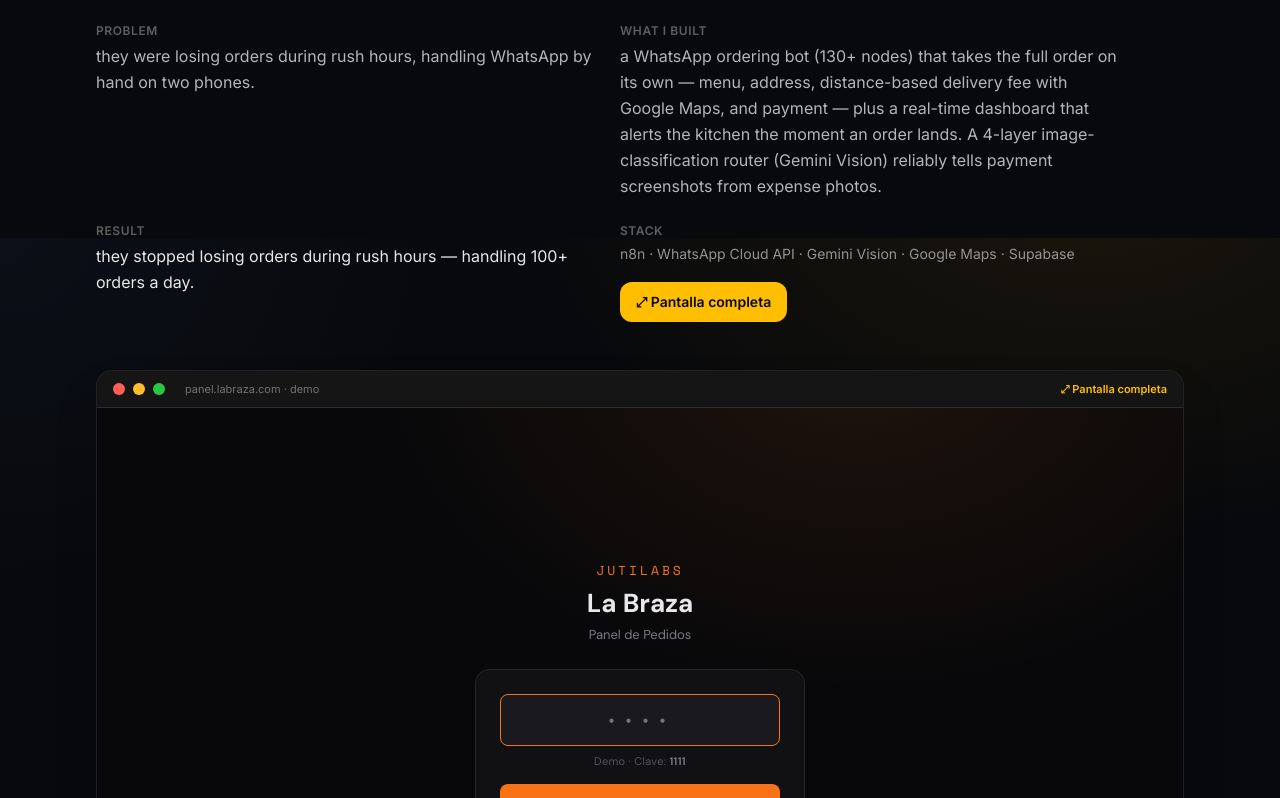
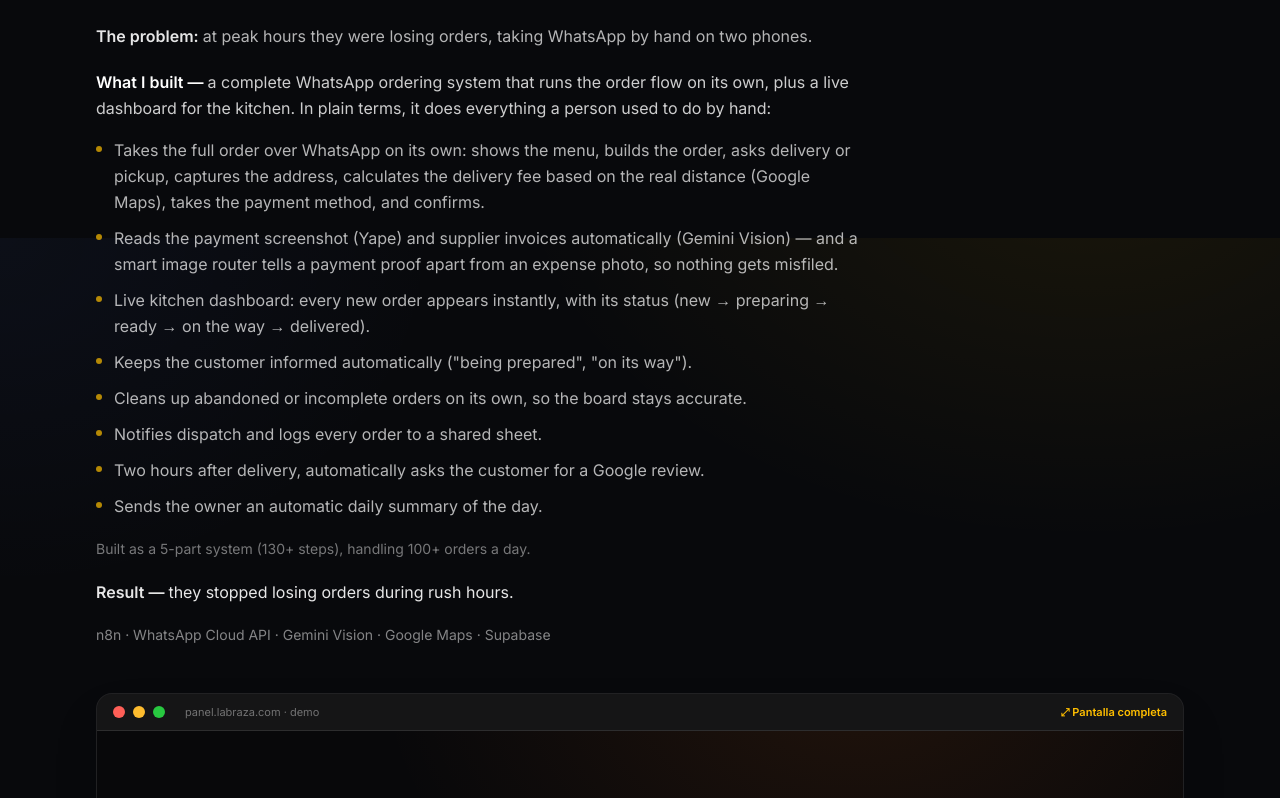
Before and after one commit to tomasmj503/tom-portfolio, a React (Vite) app: page / in a window 1280 px wide. Shown: the part 1362-2160 px from the top of the page. Built offline with nearby package versions, Linux system fonts and the light colour scheme.

Commit message:
feat(copy): complete non-technical Work copy, add Oráculo project, clean contact, single fullscreen, 16:9 video

```diff
--- a/src/App.tsx
+++ b/src/App.tsx
@@ -15,7 +15,7 @@ function Reveal({
     const el = ref.current; if (!el) return;
     const obs = new IntersectionObserver(
       (entries) => entries.forEach((e) => { if (e.isIntersecting) { setVisible(true); obs.unobserve(e.target); } }),
-      { threshold: 0.1, rootMargin: '0px 0px -40px 0px' },
+      { threshold: 0.08, rootMargin: '0px 0px -40px 0px' },
     );
     obs.observe(el);
     return () => obs.disconnect();
@@ -30,16 +30,10 @@ function Reveal({
 
 type Zoom = (src: string, alt: string) => void;
 
-// ─────────────────────────────────────────────────────────────
-//  Caption
-// ─────────────────────────────────────────────────────────────
-function Caption({ children }: { children: React.ReactNode }) {
-  return <p className="mt-2 text-center text-xs text-white/40">{children}</p>;
-}
+const Caption = ({ children }: { children: React.ReactNode }) =>
+  <p className="mt-2 text-center text-xs text-white/40">{children}</p>;
 
-// ─────────────────────────────────────────────────────────────
-//  Wide — horizontal media (workflows, store), object-contain, zoomable
-// ─────────────────────────────────────────────────────────────
+// ── Wide — horizontal media (workflows, store), object-contain, zoomable ──
 function Wide({ src, alt, onZoom, caption }: { src: string; alt: string; onZoom: Zoom; caption?: string }) {
   const [failed, setFailed] = useState(false);
   return (
@@ -58,9 +52,7 @@ function Wide({ src, alt, onZoom, caption }: { src: string; alt: string; onZoom:
   );
 }
 
-// ─────────────────────────────────────────────────────────────
-//  Phone — tall chat screenshot in a device frame, zoomable
-// ─────────────────────────────────────────────────────────────
+// ── Phone — tall screenshot in a device frame, zoomable ──
 function Phone({ src, alt, onZoom, caption }: { src: string; alt: string; onZoom: Zoom; caption?: string }) {
   const [failed, setFailed] = useState(false);
   return (
@@ -79,9 +71,7 @@ function Phone({ src, alt, onZoom, caption }: { src: string; alt: string; onZoom
   );
 }
 
-// ─────────────────────────────────────────────────────────────
-//  BrowserFrame — window chrome wrapper (live iframe)
-// ─────────────────────────────────────────────────────────────
+// ── BrowserFrame — window chrome wrapper (live iframe) ──
 function BrowserFrame({ url, fullscreenHref, children }: { url: string; fullscreenHref: string; children: React.ReactNode }) {
   return (
     <div className="overflow-hidden rounded-2xl border border-white/10 bg-[#08080a] shadow-2xl">
@@ -98,9 +88,7 @@ function BrowserFrame({ url, fullscreenHref, children }: { url: string; fullscre
   );
 }
 
-// ─────────────────────────────────────────────────────────────
-//  Lightbox
-// ─────────────────────────────────────────────────────────────
+// ── Lightbox ──
 function Lightbox({ src, alt, onClose }: { src: string; alt: string; onClose: () => void }) {
   useEffect(() => {
     const onKey = (e: KeyboardEvent) => e.key === 'Escape' && onClose();
@@ -119,9 +107,7 @@ function Lightbox({ src, alt, onClose }: { src: string; alt: string; onClose: ()
   );
 }
 
-// ─────────────────────────────────────────────────────────────
-//  Atoms
-// ─────────────────────────────────────────────────────────────
+// ── Atoms ──
 const Chip = ({ children }: { children: React.ReactNode }) => (
   <span className="rounded-full border border-white/10 bg-white/[0.03] px-3 py-1 text-xs font-medium text-white/60">{children}</span>
 );
@@ -134,9 +120,48 @@ const ArrowOut = () => (
   <svg width="14" height="14" viewBox="0 0 24 24" fill="none" stroke="currentColor" strokeWidth="2" className="shrink-0"><path d="M7 17 17 7M9 7h8v8" /></svg>
 );
 
-// ─────────────────────────────────────────────────────────────
-//  Data
-// ─────────────────────────────────────────────────────────────
+// ── ProjectCard — problem + "What I built" bullet list + result + stack + media ──
+function ProjectCard({
+  name, tag, featured, problem, lead, bullets, note, result, stack, children,
+}: {
+  name: string; tag: string; featured?: boolean;
+  problem?: string; lead: string; bullets: string[]; note?: string; result: string; stack: string;
+  children: React.ReactNode;
+}) {
+  return (
+    <Reveal as="article">
+      <div className="mb-6 flex flex-wrap items-baseline gap-x-4 gap-y-1">
+        <h3 className="font-display text-2xl font-bold text-white sm:text-3xl">{name}</h3>
+        <span className="text-sm font-medium text-white/40">{tag}</span>
+        {featured && <span className="rounded-full border border-amber/30 bg-amber/10 px-2.5 py-0.5 text-[11px] font-semibold uppercase tracking-wider text-amber">Live demo</span>}
+      </div>
+
+      <div className="max-w-3xl space-y-5">
+        {problem && (
+          <p className="leading-relaxed text-white/70"><span className="font-semibold text-white/90">The problem: </span>{problem}</p>
+        )}
+        <div>
+          <p className="leading-relaxed text-white/80"><span className="font-semibold text-white">What I built — </span>{lead}</p>
+          <ul className="mt-4 space-y-2.5">
+            {bullets.map((b) => (
+              <li key={b} className="flex gap-3 leading-relaxed text-white/70">
+                <span className="mt-[9px] h-1.5 w-1.5 shrink-0 rounded-full bg-amber/70" />
+                <span>{b}</span>
+              </li>
+            ))}
+          </ul>
+        </div>
+        {note && <p className="text-sm text-white/45">{note}</p>}
+        <p className="leading-relaxed"><span className="font-semibold text-white/90">Result — </span><span className="text-white/90">{result}</span></p>
+        <p className="text-sm text-white/50">{stack}</p>
+      </div>
+
+      <div className="mt-12">{children}</div>
+    </Reveal>
+  );
+}
+
+// ── Data ──
 const HERO_STACK = ['n8n', 'WhatsApp Cloud API', 'Claude & Claude Code', 'Gemini', 'Supabase', 'Vercel', 'TypeScript'];
 const TOOLS = ['Claude / Claude Code', 'n8n', 'WhatsApp Cloud API', 'Telegram', 'Gemini Vision', 'GPT-4o mini', 'Google Maps', 'Supabase', 'Google Sheets', 'TypeScript', 'Vercel'];
 const EMAIL = 'tomas-mj@hotmail.com';
@@ -144,42 +169,6 @@ const LINKEDIN = 'https://www.linkedin.com/in/tomasemiliomunozdigital/';
 const GITHUB = 'https://github.com/tomasmj503';
 const DEMO_TIOTORO = 'https://jutilabs.com/demos/panel.html';
 const DEMO_LABRAZA = '/demos/labraza.html';
-
-// ─────────────────────────────────────────────────────────────
-//  Sub-components
-// ─────────────────────────────────────────────────────────────
-function ProjectHead({ name, tag, featured }: { name: string; tag: string; featured?: boolean }) {
-  return (
-    <div className="mb-6 flex flex-wrap items-baseline gap-x-4 gap-y-1">
-      <h3 className="font-display text-2xl font-bold text-white sm:text-3xl">{name}</h3>
-      <span className="text-sm font-medium text-white/40">{tag}</span>
-      {featured && <span className="rounded-full border border-amber/30 bg-amber/10 px-2.5 py-0.5 text-[11px] font-semibold uppercase tracking-wider text-amber">Live demo</span>}
-    </div>
-  );
-}
-function Field({ label, children, strong }: { label: string; children: React.ReactNode; strong?: boolean }) {
-  return (
-    <div>
-      <div className="mb-1 text-xs font-semibold uppercase tracking-wider text-white/35">{label}</div>
-      <p className={`leading-relaxed ${strong ? 'text-white/90' : 'text-white/70'}`}>{children}</p>
-    </div>
-  );
-}
-function Narrative({ problem, built, result, stack, cta }: {
-  problem: string; built: string; result: string; stack: string; cta?: { label: string; href: string };
-}) {
-  return (
-    <div className="grid max-w-5xl gap-6 sm:grid-cols-2">
-      <Field label="Problem">{problem}</Field>
-      <Field label="What I built">{built}</Field>
-      <Field label="Result" strong>{result}</Field>
-      <div className="flex flex-col items-start gap-4">
-        <div><div className="mb-1 text-xs font-semibold uppercase tracking-wider text-white/35">Stack</div><p className="text-sm leading-relaxed text-white/55">{stack}</p></div>
-        {cta && <a href={cta.href} target="_blank" rel="noreferrer" className="inline-flex items-center gap-2 rounded-xl bg-amber px-4 py-2.5 text-sm font-bold text-ink transition hover:bg-amber/90">{cta.label}</a>}
-      </div>
-    </div>
-  );
-}
 
 // ─────────────────────────────────────────────────────────────
 //  App
@@ -238,21 +227,30 @@ export default function App() {
         <section id="work" className="border-t border-white/10 py-16 md:py-24">
           <Reveal className="mb-14 md:mb-20">
             <Eyebrow>Selected work</Eyebrow>
-            <h2 className="font-display text-3xl font-bold tracking-tight text-white sm:text-4xl">Three systems, shipped to production.</h2>
+            <h2 className="font-display text-3xl font-bold tracking-tight text-white sm:text-4xl">Systems shipped to production.</h2>
           </Reveal>
 
           <div className="space-y-24 md:space-y-36">
             {/* ── LA BRAZA ── */}
-            <Reveal as="article">
-              <ProjectHead name="La Braza" tag="restaurant · Peru" featured />
-              <Narrative
-                problem="they were losing orders during rush hours, handling WhatsApp by hand on two phones."
-                built="a WhatsApp ordering bot (130+ nodes) that takes the full order on its own — menu, address, distance-based delivery fee with Google Maps, and payment — plus a real-time dashboard that alerts the kitchen the moment an order lands. A 4-layer image-classification router (Gemini Vision) reliably tells payment screenshots from expense photos."
-                stack="n8n · WhatsApp Cloud API · Gemini Vision · Google Maps · Supabase"
-                result="they stopped losing orders during rush hours — handling 100+ orders a day."
-                cta={{ label: '⤢ Pantalla completa', href: DEMO_LABRAZA }}
-              />
-              <div className="mt-12 space-y-10">
+            <ProjectCard
+              name="La Braza" tag="restaurant · Peru" featured
+              problem="at peak hours they were losing orders, taking WhatsApp by hand on two phones."
+              lead="a complete WhatsApp ordering system that runs the order flow on its own, plus a live dashboard for the kitchen. In plain terms, it does everything a person used to do by hand:"
+              bullets={[
+                'Takes the full order over WhatsApp on its own: shows the menu, builds the order, asks delivery or pickup, captures the address, calculates the delivery fee based on the real distance (Google Maps), takes the payment method, and confirms.',
+                'Reads the payment screenshot (Yape) and supplier invoices automatically (Gemini Vision) — and a smart image router tells a payment proof apart from an expense photo, so nothing gets misfiled.',
+                'Live kitchen dashboard: every new order appears instantly, with its status (new → preparing → ready → on the way → delivered).',
+                'Keeps the customer informed automatically ("being prepared", "on its way").',
+                'Cleans up abandoned or incomplete orders on its own, so the board stays accurate.',
+                'Notifies dispatch and logs every order to a shared sheet.',
+                'Two hours after delivery, automatically asks the customer for a Google review.',
+                'Sends the owner an automatic daily summary of the day.',
+              ]}
+              note="Built as a 5-part system (130+ steps), handling 100+ orders a day."
+              result="they stopped losing orders during rush hours."
+              stack="n8n · WhatsApp Cloud API · Gemini Vision · Google Maps · Supabase"
+            >
+              <div className="space-y-10">
                 <div>
                   <BrowserFrame url="panel.labraza.com · demo" fullscreenHref={DEMO_LABRAZA}>
                     <iframe src={DEMO_LABRAZA} title="La Braza — live orders dashboard (demo)" loading="lazy"
@@ -267,19 +265,27 @@ export default function App() {
                   <Phone src="/img/labraza/whatsapp-2.png" alt="La Braza — dispatch & post-sale chat" onZoom={zoom} caption="Dispatch, review request & promos — automated" />
                 </div>
               </div>
-            </Reveal>
+            </ProjectCard>
 
             {/* ── TÍO TORO ── */}
-            <Reveal as="article">
-              <ProjectHead name="Tío Toro" tag="restaurant · Bogotá" featured />
-              <Narrative
-                problem="the owner tracked sales, expenses and cash by hand on loose sheets — no time, no expensive POS."
-                built="a single WhatsApp assistant (83-node workflow) that runs the whole back office — logs expenses by text, audio or photo (Gemini Vision reads the receipts), tracks dine-in and delivery sales, and runs the full cash register (open, withdrawals, end-of-day reconciliation), all synced to Google Sheets. On top of the data, a live analytics dashboard."
-                stack="n8n · WhatsApp Cloud API · Gemini (text, vision, audio) · Google Sheets · Chart.js"
-                result="for the first time the owner has clear numbers — daily income, expenses and cash — with no notebooks and no manual data entry."
-                cta={{ label: '⤢ Pantalla completa', href: DEMO_TIOTORO }}
-              />
-              <div className="mt-12 space-y-10">
+            <ProjectCard
+              name="Tío Toro" tag="restaurant · Bogotá" featured
+              problem="the owner tracked sales, expenses and cash by hand on loose sheets — no time, no expensive POS."
+              lead="a single WhatsApp assistant that runs the whole back office. The team just chats with it, and it keeps the books:"
+              bullets={[
+                'Logs expenses three ways: by text, by voice note, or by photo of the invoice (Gemini Vision reads the invoice and pulls the amounts).',
+                "Records dine-in table sales — each table's order and total.",
+                'Records delivery sales.',
+                'Handles split payments (a bill paid in parts or by different methods).',
+                'Runs the full cash register: opening the till, cash withdrawals during the day, and end-of-day reconciliation (squaring the cash).',
+                'Syncs everything automatically to Google Sheets.',
+                'A live dashboard turns it all into clear numbers: daily income, expenses, and cash on hand.',
+              ]}
+              note="Built as a single 83-step workflow."
+              result="for the first time the owner knows exactly what the business makes each day — no notebooks, no manual data entry."
+              stack="n8n · WhatsApp Cloud API · Gemini (text, vision, audio) · Google Sheets"
+            >
+              <div className="space-y-10">
                 <div>
                   <BrowserFrame url="panel.jutilabs.com" fullscreenHref={DEMO_TIOTORO}>
                     <iframe src={DEMO_TIOTORO} title="Tío Toro — live analytics dashboard" loading="lazy"
@@ -294,30 +300,51 @@ export default function App() {
                   <Phone src="/img/tio-toro/whatsapp-gasto.png" alt="Tío Toro — expense from a receipt photo" onZoom={zoom} caption="Expense from a receipt photo — Gemini Vision" />
                 </div>
               </div>
-            </Reveal>
+            </ProjectCard>
 
-            {/* ── DUENDES ── */}
-            <Reveal as="article">
-              <ProjectHead name="Duendes Perú" tag="e-commerce" />
-              <Narrative
-                problem="a handmade-goods brand needed an online store and a way to manage a growing catalog without touching code."
-                built="a custom Shopify storefront with WhatsApp checkout, plus a Telegram bot that uploads, activates and manages the whole catalog through the Shopify Admin API. I used GPT-4o mini to read each product photo and auto-write its description, and Claude Code to push storefront changes straight to the live store."
-                stack="Shopify Admin API · Telegram · GPT-4o mini · Claude Code"
-                result="they publish and manage their catalog in minutes, without touching code."
-              />
-              <div className="mt-12 grid gap-8 lg:grid-cols-2">
+            {/* ── DUENDES PERÚ ── */}
+            <ProjectCard
+              name="Duendes Perú" tag="e-commerce"
+              problem="a handmade-goods brand needed an online store and a way to manage a growing catalog without touching code."
+              lead="a custom online store plus a Telegram bot that runs the whole catalog from a chat:"
+              bullets={[
+                'Custom Shopify storefront, with checkout through WhatsApp.',
+                'A Telegram bot that manages the catalog end to end: add a product, edit its price or stock, activate or deactivate it, and list or search what\'s in the store.',
+                'Mark an item as "sold outside the store" so stock stays accurate.',
+                'Automatic sale notifications — the bot tells the owner the moment something sells (via webhook).',
+                'Turns a product photo into a finished listing: GPT-4o mini reads each photo and auto-writes its description.',
+                'I also used Claude Code to push changes straight to the live store.',
+              ]}
+              result="they publish and manage their whole catalog in minutes, from their phone, without touching code."
+              stack="Shopify Admin API · Telegram · GPT-4o mini · Claude Code"
+            >
+              <div className="grid items-start gap-8 lg:grid-cols-2">
                 <Wide src="/img/duendes/store.png" alt="Duendes Perú — custom Shopify storefront" onZoom={zoom} caption="Custom Shopify storefront, built with Claude Code" />
-                <figure>
+                <figure className="mx-auto w-full max-w-[640px]">
                   <div className="overflow-hidden rounded-xl border border-white/10 bg-panel p-2">
-                    <video controls playsInline preload="metadata" className="mx-auto w-full rounded-md"
-                      poster="/img/duendes/store.png">
+                    <video controls playsInline preload="metadata" className="block aspect-video w-full rounded-md bg-black object-contain">
                       <source src="/media/duendesperu.mp4" type="video/mp4" />
                     </video>
                   </div>
                   <Caption>Telegram catalog bot — product live in under a minute</Caption>
                 </figure>
               </div>
-            </Reveal>
+            </ProjectCard>
+
+            {/* ── ORÁCULO DIARIO ── */}
+            <ProjectCard
+              name="Oráculo Diario" tag="automated daily content · same client"
+              lead="an automated daily message the brand sends its community every morning on Telegram, generated and delivered without anyone lifting a finger:"
+              bullets={[
+                'Two scheduled automations: one prepares the content at 3am, another sends it at 9am.',
+                'Generates a personalized daily reading using AI (Gemini) on top of a structured data table.',
+                'Delivers it automatically to the audience on Telegram, every day.',
+              ]}
+              result="a hands-off daily touchpoint with the community — content that used to be manual now runs on schedule, on its own."
+              stack="n8n · Gemini · Telegram"
+            >
+              <Phone src="/img/oraculo/telegram.png" alt="Oráculo Diario — daily Telegram message" onZoom={zoom} caption="The daily Telegram message, delivered automatically every morning" />
+            </ProjectCard>
           </div>
         </section>
 
@@ -336,9 +363,6 @@ export default function App() {
           <Reveal>
             <Eyebrow>Contact</Eyebrow>
             <p className="max-w-2xl text-xl font-medium leading-snug text-white sm:text-2xl">
-              I&apos;m open to roles in AI automation — remote or hybrid.
-            </p>
-            <p className="mt-3 max-w-2xl text-white/60">
               The fastest way to reach me is email or LinkedIn. I usually reply the same day.
             </p>
             <div className="mt-7 flex flex-wrap gap-3">
```
Also changed, not shown: public/img/oraculo/telegram.png (added).
